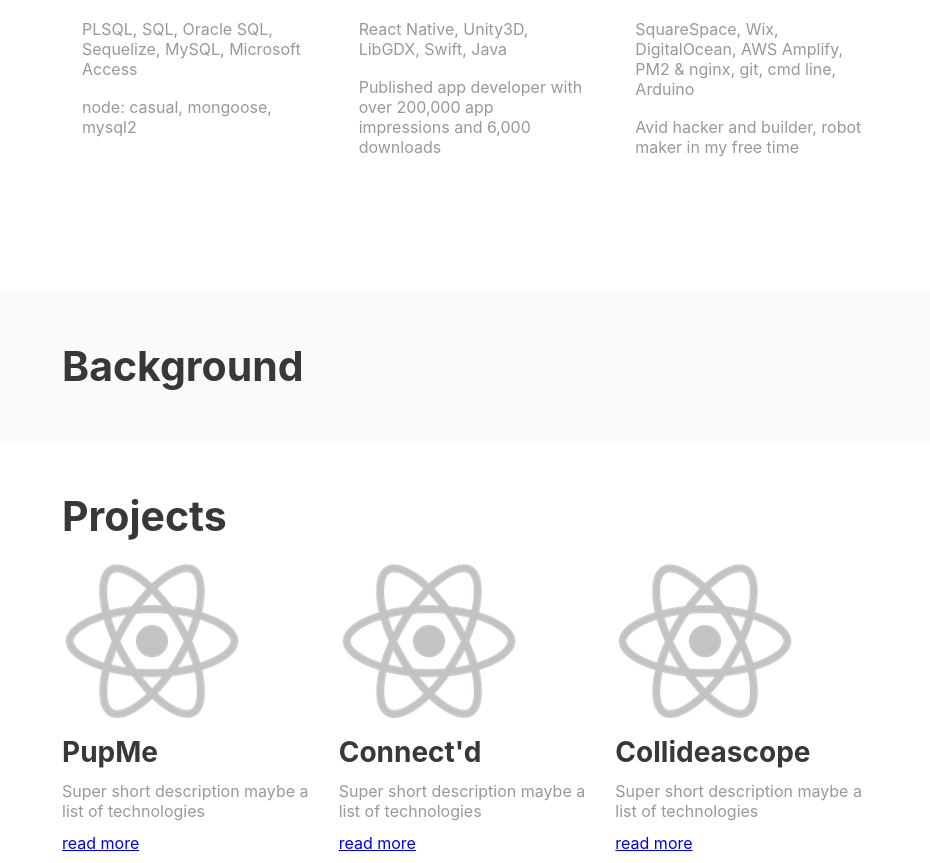
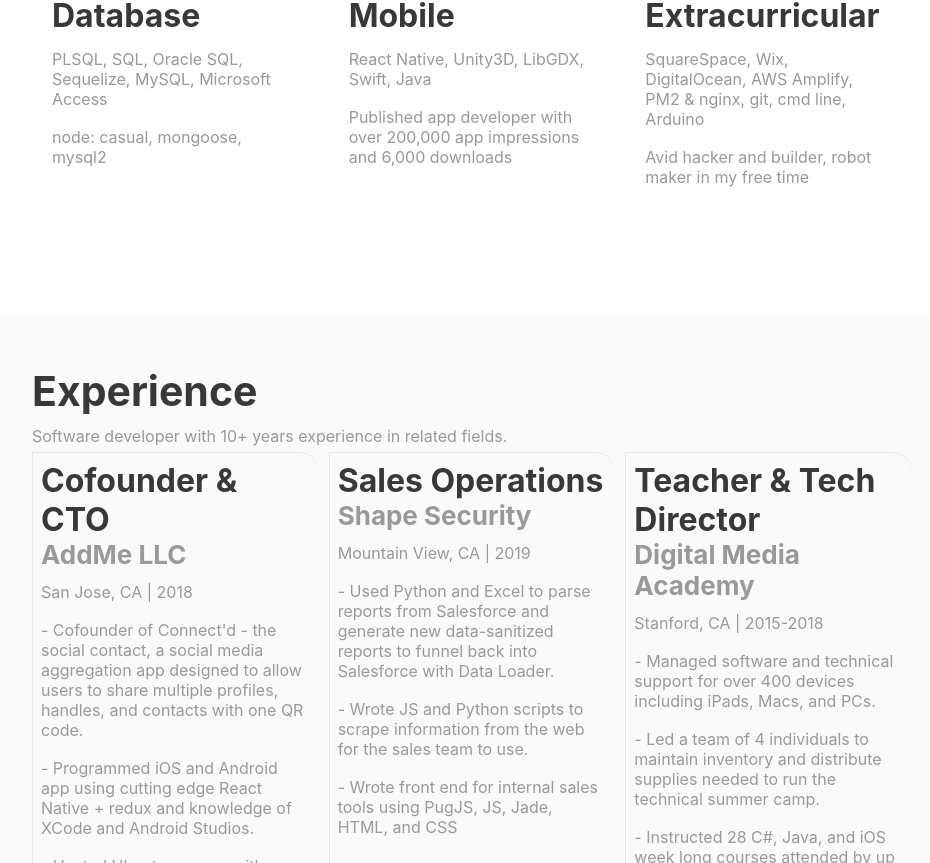
Before and after one commit to TimJAllen/Website, a React (Create React App) app: page / in a window 1280 px wide. Shown: the part 1937-2800 px from the top of the page, without its empty margins (168-1098 px from the left). Built offline with nearby package versions, Linux system fonts and the light colour scheme.

Commit message:
Added in Experience page, lots of animations and styles, and links

```diff
--- a/src/App.js
+++ b/src/App.js
@@ -1,7 +1,7 @@
 import React, { Component } from 'react';
 import { BrowserRouter as Router } from 'react-router-dom';
 import { Header, Footer } from './components/layout';
-import { Banner, About, ProjectList, Intro, Skills, Background } from './components/pages';
+import { Banner, About, ProjectList, Intro, Skills, Experience } from './components/pages';
 import './components/styles/App.scss';
 
 class App extends Component {
@@ -14,7 +14,7 @@ class App extends Component {
 					<Intro />
 					<About />
 					<Skills />
-					<Background />
+					<Experience />
 					<ProjectList />
 					<Footer />
 				</div>
--- a/src/components/layout/Header.js
+++ b/src/components/layout/Header.js
@@ -22,7 +22,7 @@ class NavBarElement extends Component {
 	}
 }
 
-const tabs = [ 'home', 'intro', 'about', 'skills', 'background', 'projects' ];
+const tabs = [ 'home', 'intro', 'about', 'skills', 'experience', 'projects' ];
 
 class Header extends Component {
 	render() {
--- a/src/components/pages/Background.js
+++ /dev/null
@@ -1,13 +0,0 @@
-import React, { Component } from 'react';
-
-class Background extends Component {
-	render() {
-		return (
-			<section className='page background' id='background'>
-				<h2>Background</h2>
-			</section>
-		);
-	}
-}
-
-export default Background;
--- a/src/components/pages/Banner.js
+++ b/src/components/pages/Banner.js
@@ -1,5 +1,5 @@
 import React, { Component } from 'react';
-import { FaLinkedin, FaAngellist, FaGithub } from 'react-icons/fa';
+import { FaLinkedin, FaAngellist, FaGithub, FaBitbucket } from 'react-icons/fa';
 
 class Banner extends Component {
 	render() {
@@ -10,9 +10,18 @@ class Banner extends Component {
 				<p>Full stack software developer and designer</p>
 				<div className='divider' />
 				<div className='icon-container'>
-					<FaLinkedin className='icon' />
-					<FaAngellist className='icon' />
-					<FaGithub className='icon' />
+					<a target='_blank' href='https://www.linkedin.com/in/timothyallen6/'>
+						<FaLinkedin className='icon' />
+					</a>
+					<a target='_blank' href='https://angel.co/timothy-allen-11'>
+						<FaAngellist className='icon' />
+					</a>
+					<a target='_blank' href='https://github.com/TimJAllen'>
+						<FaGithub className='icon' />
+					</a>
+					<a target='_blank' href='https://bitbucket.org/timjallen/profile/repositories'>
+						<FaBitbucket className='icon' />
+					</a>
 				</div>
 			</section>
 		);
--- /dev/null
+++ b/src/components/pages/Experience.js
@@ -0,0 +1,59 @@
+import React, { Component } from 'react';
+
+class Experience extends Component {
+	render() {
+		return (
+			<section className='page experience' id='experience'>
+				<h2>Experience</h2>
+				<p>Software developer with 10+ years experience in related fields.</p>
+				<div className='jobs'>
+					<div className='job'>
+						<h3>Cofounder & CTO</h3>
+						<h4>AddMe LLC</h4>
+						<p>San Jose, CA | 2018</p>
+						<p>
+							- Cofounder of Connect'd - the social contact, a social media aggregation app designed to allow users to
+							share multiple profiles, handles, and contacts with one QR code.
+						</p>
+						<p>
+							- Programmed iOS and Android app using cutting edge React Native + redux and knowledge of XCode and
+							Android Studios.
+						</p>
+						<p>
+							- Hosted Ubuntu servers with Node.js frontend to handle GraphQL requests and Firebase authentication, and
+							a MySQL backend to securely store user data.
+						</p>
+					</div>
+					<div className='job'>
+						<h3>Sales Operations</h3>
+						<h4>Shape Security</h4>
+						<p>Mountain View, CA | 2019</p>
+						<p>
+							- Used Python and Excel to parse reports from Salesforce and generate new data-sanitized reports to funnel
+							back into Salesforce with Data Loader.
+						</p>
+						<p>- Wrote JS and Python scripts to scrape information from the web for the sales team to use.</p>
+						<p>- Wrote front end for internal sales tools using PugJS, JS, Jade, HTML, and CSS</p>
+					</div>
+					<div className='job'>
+						<h3>Teacher & Tech Director</h3>
+						<h4>Digital Media Academy</h4>
+						<p>Stanford, CA | 2015-2018</p>
+						<p>- Managed software and technical support for over 400 devices including iPads, Macs, and PCs.</p>
+						<p>
+							- Led a team of 4 individuals to maintain inventory and distribute supplies needed to run the technical
+							summer camp.
+						</p>
+						<p>- Instructed 28 C#, Java, and iOS week long courses attended by up to 30 students aged 8 to 18.</p>
+						<p>- Led classrooms through complicated lessons on game design, basic data structure, and data types.</p>
+					</div>
+				</div>
+				<p>Skills and Endorsements:</p>
+				<p>Certifications:</p>
+				<p>Courses:</p>
+			</section>
+		);
+	}
+}
+
+export default Experience;
--- a/src/components/pages/Intro.js
+++ b/src/components/pages/Intro.js
@@ -9,14 +9,14 @@ class Intro extends Component {
 				</div>
 				<div className='right-container'>
 					<p>Bay Area based software developer graduating with Business MIS degree.</p>
-					<p>Outgoing and creative entrepreneur with years of experience designing and programming my own apps. </p>
+					<p>Outgoing and creative entrepreneur with years of experience designing and programming my own apps.</p>
 					<p>
 						I am excited to develop for any platforms using my broad experience in Java, Python, JavaScript, React
-						Native, SQL and many more languages.{' '}
+						Native, SQL and many more languages.
 					</p>
 					<p>
 						I am capable of picking up on new programming languages and libraries on the fly, and am very skilled with
-						being a team leader, and a technical project manager.{' '}
+						being a team leader, and a technical project manager.
 					</p>
 				</div>
 			</section>
--- a/src/components/pages/ProjectList.js
+++ b/src/components/pages/ProjectList.js
@@ -10,22 +10,27 @@ class ProjectList extends Component {
 					<div className='project'>
 						<img src={image} alt='' />
 						<h3>PupMe</h3>
-						<p>Super short description maybe a list of technologies</p>
-						<a href='#about'>read more</a>
+						<p>Mobile app for scheduling dog and cat photos to be sent to your phone.</p>
+						<a href='#projects'>READ MORE</a>
 					</div>
 					<div className='project'>
 						<img src={image} alt='' />
 						<h3>Connect'd</h3>
-						<p>Super short description maybe a list of technologies</p>
-						<a href='#about'>read more</a>
+						<p>
+							Cofounded AddMe LLC to create an app that lets people share any and all social media platforms at once.
+						</p>
+						<a href='#projects'>READ MORE</a>
 					</div>
 					<div className='project'>
 						<img src={image} alt='' />
 						<h3>Collideascope</h3>
-						<p>Super short description maybe a list of technologies</p>
-						<a href='#about'>read more</a>
+						<p>Mobile game about colors and collisions. Based on a typo I made.</p>
+						<a href='#projects'>READ MORE</a>
 					</div>
 				</div>
+				<p>
+					Check out this project on github! <a href='#projects'>FORK ME</a>
+				</p>
 			</section>
 		);
 	}
--- a/src/components/pages/Skills.js
+++ b/src/components/pages/Skills.js
@@ -14,14 +14,17 @@ class Skills extends Component {
 					<div className='item'>
 						<h3>Front End</h3>
 						<div className='divider' />
-						<p>React, React Native, CSS, CSS preprocessor SCSS, Flexbox, Emotion</p>
-						<p>node: react-native-elements, react-native-vector-icons, emotion, react-native-qrcode-scanner</p>
+						<p>React, React Native, CSS3, CSS preprocessor SCSS, Flexbox, Emotion, React Router DOM</p>
+						<p>
+							node: react-native-elements, react-native-vector-icons, emotion, react-native-qrcode-scanner,
+							react-router-dom
+						</p>
 					</div>
 					<div className='item'>
 						<h3>Back End</h3>
 						<div className='divider' />
-						<p>Express, Digital Ocean, Linux command line, nginx, Let's Encrypt</p>
-						<p>node: express, graphql, graphql-errors, graphql-tools, firebase-admin, uuid</p>
+						<p>NodeJS, Express, Digital Ocean, Linux command line, nginx, Let's Encrypt</p>
+						<p>node: express, graphql, graphql-errors, graphql-tools, firebase-admin, uuid, bcryptjs</p>
 					</div>
 					<div className='item'>
 						<h3>Full Stack</h3>
--- a/src/components/pages/index.js
+++ b/src/components/pages/index.js
@@ -5,6 +5,6 @@ import ProjectList from './ProjectList';
 import Banner from './Banner';
 import Intro from './Intro';
 import Skills from './Skills';
-import Background from './Background';
+import Experience from './Experience';
 
-export { About, Home, Project, ProjectList, Banner, Intro, Skills, Background };
+export { About, Home, Project, ProjectList, Banner, Intro, Skills, Experience };
--- a/src/components/styles/App.scss
+++ b/src/components/styles/App.scss
@@ -20,7 +20,14 @@ h3 {
 	color: $text-dark;
 	margin: 0px;
 	padding: 0px;
-	font-size: calc(12px + 2vmin);
+	font-size: calc(16px + 2vmin);
+}
+
+h4 {
+	color: $text-medium;
+	margin: 0px;
+	padding: 0px;
+	font-size: calc(10px + 2vmin);
 }
 
 p {
@@ -28,10 +35,6 @@ p {
 	margin: 6px 0px;
 	padding: 6px 0px;
 }
-
-// div {
-// 	transition: all 0.5s ease;
-// }
 
 .main-container {
 	> :nth-child(even) {
@@ -97,11 +100,10 @@ p {
 	}
 
 	.icon-container {
-		color: $text-light;
-
 		.icon {
 			font-size: calc(40px + 2vmin);
 			margin: 15px 8px;
+			color: $text-light;
 			cursor: pointer;
 		}
 
@@ -154,6 +156,7 @@ p {
 		display: flex;
 		flex-direction: row;
 		justify-content: space-between;
+		// overflow: hidden;
 		// text-align: center;
 
 		div + div {
@@ -163,7 +166,7 @@ p {
 		.item {
 			padding: 20px;
 			flex: 1;
-			height: 250px;
+			min-height: 250px;
 			margin-bottom: 10px;
 			transition: all 0.5s ease;
 		}
@@ -191,10 +194,41 @@ p {
 	}
 }
 
-.background {
+.experience {
+	.jobs {
+		display: flex;
+		flex-direction: row;
+
+		.job {
+			flex: 1;
+			border-top: 1px solid $mainBG-divider;
+			border-left: 1px solid $mainBG-divider;
+			border-top-right-radius: 20px;
+			border-bottom-left-radius: 20px;
+			padding: 8px;
+			transition: all 0.5s ease;
+		}
+		> *:hover {
+			background-color: $mainBG;
+			padding: 14px 8px 2px 8px;
+		}
+
+		div ~ div {
+			margin-left: 10px;
+		}
+	}
 }
 
 .project-list {
+	a {
+		margin-top: auto;
+		// background-color: red;
+		width: auto;
+		text-decoration: none;
+		color: $text-medium;
+		font-weight: bold;
+	}
+
 	.project-list {
 		display: flex;
 		flex-direction: row;
@@ -204,10 +238,11 @@ p {
 		div + div {
 			margin-left: 10px;
 		}
+
 		.project {
 			flex: 1;
-			// margin: 0px 0px;
-			// background-color: $mainBG-dark;
+			display: flex;
+			flex-direction: column;
 
 			img {
 				-webkit-filter: grayscale(100%); /* Safari 6.0 - 9.0 */
--- a/src/components/styles/globals.scss
+++ b/src/components/styles/globals.scss
@@ -19,7 +19,7 @@ $page-height: calc(100vh - 100px);
 // --------
 
 $content-spacing: -40px;
-$content-vertical-spacing: calc(calc(100vw - 840px) / 2);
+$content-vertical-spacing: calc(calc(100vw - 900px) / 2);
 
 $mainBG: #fff;
 $mainBG-dark: #fafafa;
```
